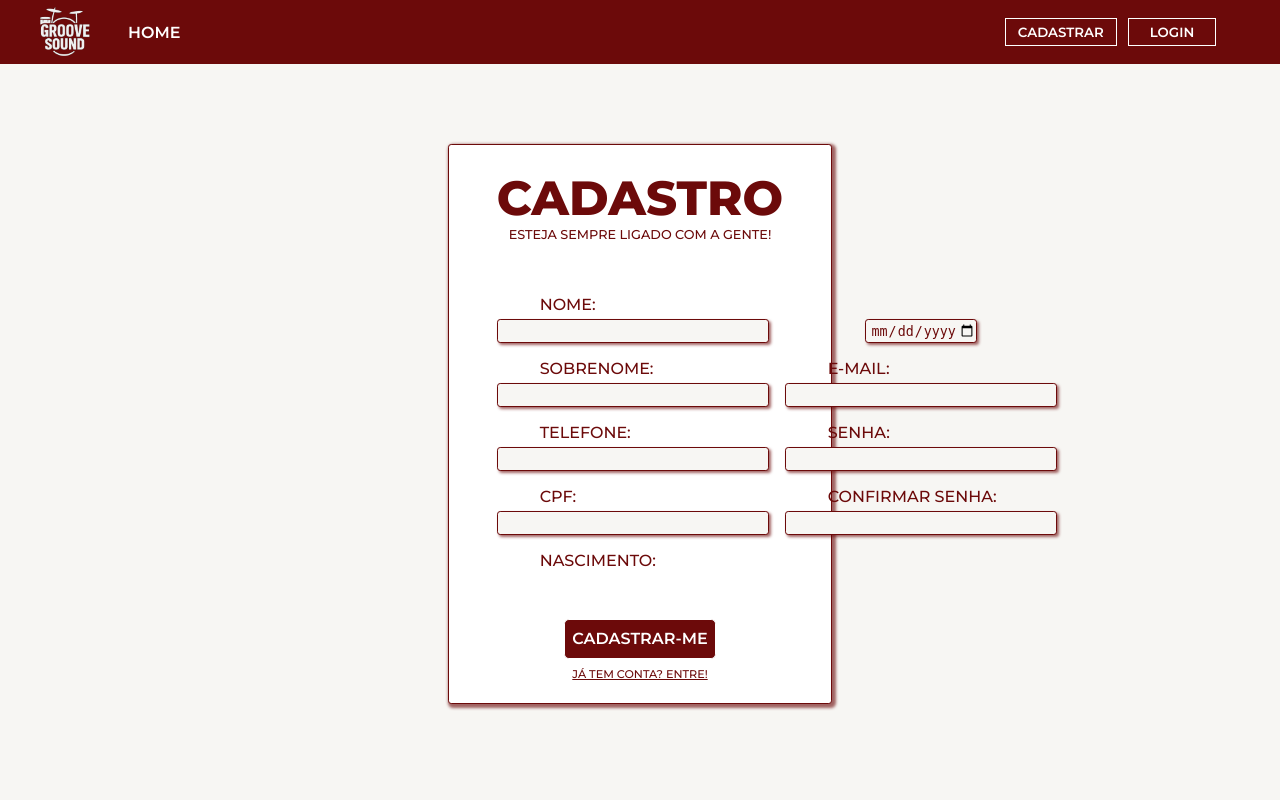
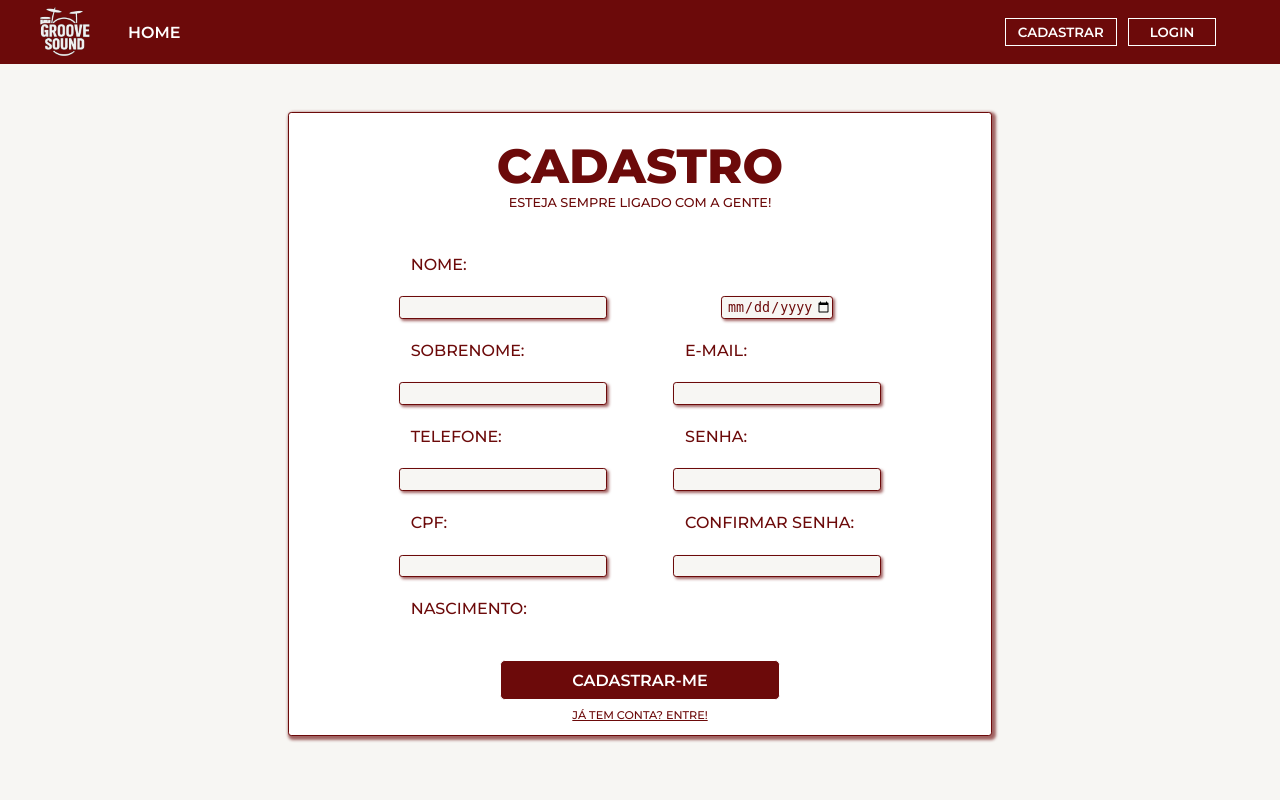
Before and after one commit to coutinho-06/Projeto_Loja_De_Musica_Umc, a PHP site: page /TelaFormularioCadastro.php in a window 1280 px wide. Run offline with PHP 8.4, Linux system fonts and the light colour scheme; some libraries are stand-ins or nearby versions.

Commit message:
Colocação de erros na página do cadastro e continuação da responsividade do cadastro
Co-Authored-By: Gabriella Ferreira Alves <160561279+Gabriella22Ferreira@users.noreply.github.com>

```diff
--- a/Sistema/CSS/estiloTelaFormularioCadastro.css
+++ b/Sistema/CSS/estiloTelaFormularioCadastro.css
@@ -57,15 +57,16 @@ form{
 }
 
 .caixaForm{
-    height: 55%;
+    height: 50%;
     display: flex;
     flex-direction: column;
     justify-content: center;
     align-items: center;
     flex-wrap: wrap;
     width: 75%;
-    gap: 1.5rem;
+    gap: 1.4rem;
     margin-top: 1rem;
+
 
 
     label{
@@ -73,7 +74,7 @@ form{
         text-transform: uppercase;
         width: 30%;
         text-align: left;
-        height: 0.5rem;
+
 
     }
     input{
@@ -100,7 +101,6 @@ form{
     }
 
 }
-
 
 .caixaInputNum{
     display: flex;
@@ -191,12 +191,16 @@ form{
   .caixaTexto p { font-size: 1.1rem; }
 
   .caixaForm{
-        height: 45%;
-        margin-top: 1.5rem;
+        height: 49%;
+        margin-top: 1rem;
+
+        label{
+            width: 25%;
+        }
     }
   .caixaForm span {
-          margin-top: 2rem;
-          font: 550 1.3rem "Montserrat", sans-serif;
+
+          font: 550 0.7rem "Montserrat", sans-serif;
       }
 
       .caixabtn {
@@ -215,38 +219,39 @@ form{
 
 /* 1750px */
 @media (max-width: 1750px) {
-    form { width: 40%; }
+    form { width: 50%; }
+    .caixaForm {
+        width: 75%;
+    }
 }
 
 /* 1600px — tela da Gabriella */
 @media (max-width: 1600px) {
     form {
-        width: 30%;
-        height: 70%;
+        width: 55%;
+
     }
 
     .caixaTexto h1 { font-size: 3rem; }
     .caixaTexto p { font-size: 0.8rem; }
 
     .caixaForm {
-        height: 52%;
-        gap: 1rem;
-        margin-top: 1rem;
+        height: 60%;
+
     }
 
     .caixaForm label {
-        width: 65%;
+        width: 35%;
         font-size: 1rem;
     }
 
     .caixaForm input {
-        height: 1.5rem;
-        width: 17rem;
+
+        width: 13rem;
     }
 
     .caixaForm span {
-        margin-top: 2rem;
-        font: 550 1rem "Montserrat", sans-serif;
+        font: 550 0.8rem "Montserrat", sans-serif;
     }
 
     .caixabtn {
--- a/Sistema/TelaFormularioCadastro.php
+++ b/Sistema/TelaFormularioCadastro.php
@@ -50,16 +50,49 @@
             <div class="caixaForm">
                 <label for="nome">Nome:</label>
                 <input type="text" id="nome" name="nome">
+
+                <?php if(isset($_GET['errorN']) && !empty($_GET['errorN'])){
+
+                    $mensagem = $_GET['errorN'];
+                    print_r("<span>$mensagem</span>");
+
+                }?>
+
                 <label for="Sobrenome">Sobrenome:</label>
                 <input type="text" id="Sobrenome" name="Sobrenome">
+                <?php if(isset($_GET['errorSN']) && !empty($_GET['errorSN'])){
+
+                    $mensagem = $_GET['errorSN'];
+                    print_r("<span>$mensagem</span>");
+
+                }?>
+
+
                 <label for="telefone">Telefone:</label>
                 <input type="number" id="telefone" name="telefone">
+                <?php if(isset($_GET['errorT']) && !empty($_GET['errorT'])){
+
+                    $mensagem = $_GET['errorT'];
+                    print_r("<span>$mensagem</span>");
+
+                }?>
+
                 <label for="cpf">Cpf:</label>
                 <input type="text" max="15" id="cpf" name="cpf">
+                <?php if(isset($_GET['errorC']) && !empty($_GET['errorC'])){
+
+                    $mensagem = $_GET['errorC'];
+                    print_r("<span>$mensagem</span>");
+
+                }?>
+
                 <label for="Nasc">Nascimento:</label>
                 <input type="date" class="dt" id="Nasc" name="Nasc">
                 <label for="email">E-mail:</label>
                 <input type="text" id="email" name="email">
+
+
+
                 <label for="senha">Senha:</label>
                 <input type="password" id="senha" name="senha">
                 <label for="confirSenha">Confirmar Senha:</label>
```
Also changed, not shown: Sistema/Database/Cadastrar.php (+8 -6 lines).
